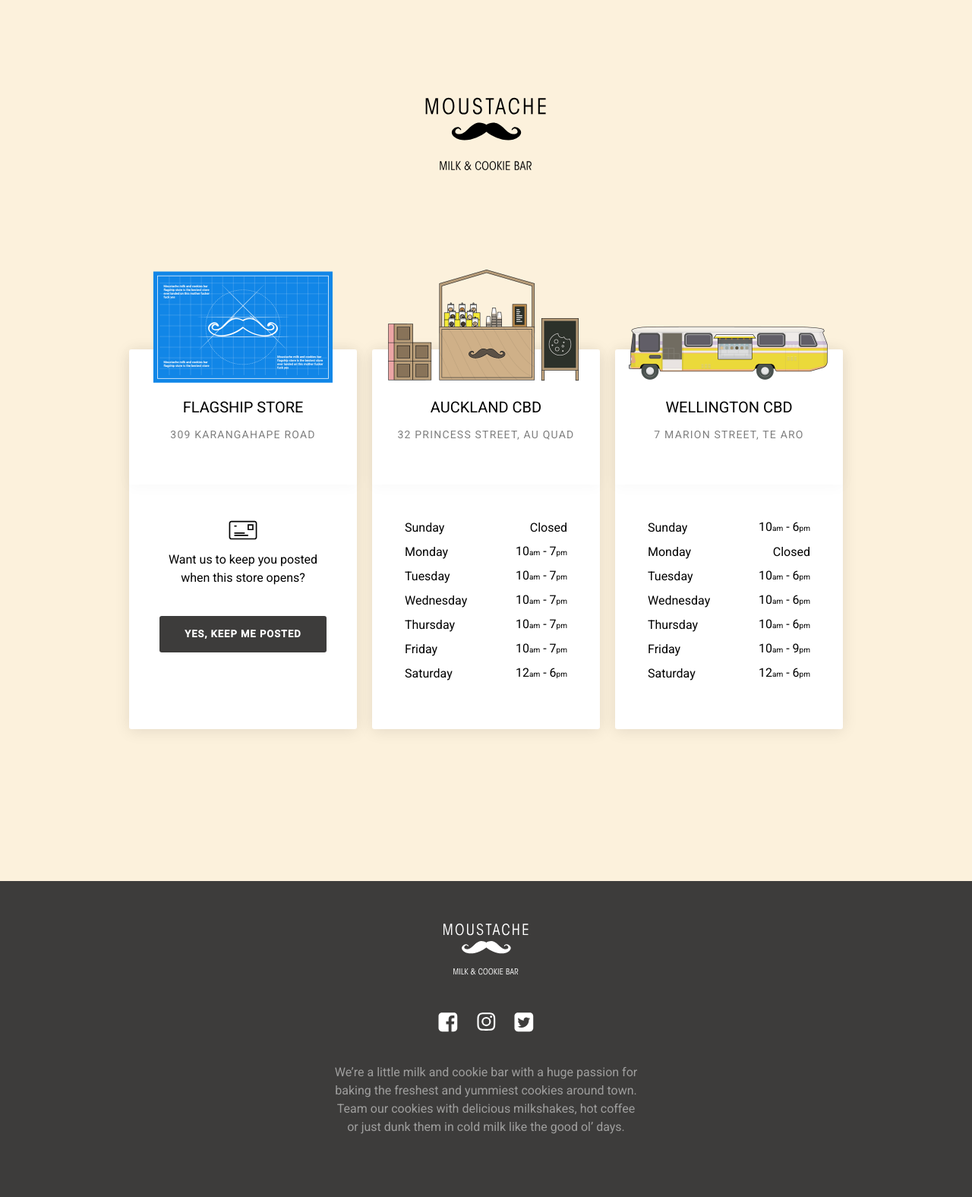
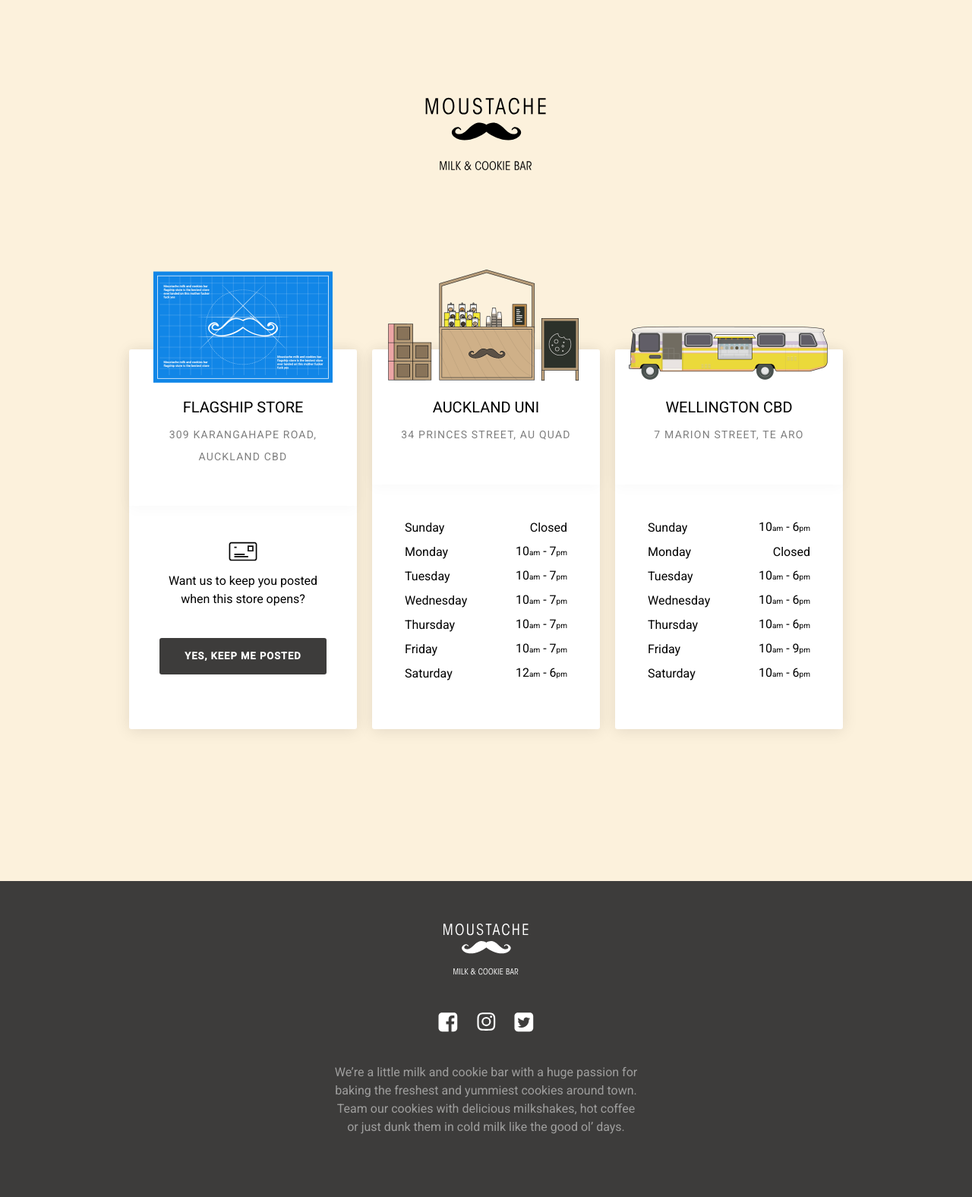
Before and after one commit to aboutjax/moustache-jekyll, a Jekyll site: the page built from index.html, in a window 1280 px wide. Shown: the whole page at 76% size. Built offline with Jekyll 4.4.1, drawn with Linux system fonts in a browser that asks for light colours.

Commit message:
update spellings

```diff
--- a/_data/stores.json
+++ b/_data/stores.json
@@ -2,10 +2,10 @@
   {
     "id":"01",
     "type":"store",
-    "name":"Auckland CBD",
+    "name":"Auckland Uni",
     "description":"Auckland",
     "illustration": "/assets/images/illustration-auckland.png",
-    "address":"32 Princess Street, AU Quad",
+    "address":"34 Princes Street, AU Quad",
     "hours": {
       "sunday": {
         "closed": true,
@@ -84,7 +84,7 @@
       },
       "saturday": {
         "closed": false,
-        "open": "12",
+        "open": "10",
         "close": "6"
       }
     }
--- a/_includes/flagship-store.html
+++ b/_includes/flagship-store.html
@@ -2,7 +2,7 @@
   <img src="/assets/images/illustration-flagship.png" class="c-outlet-card__illustration">
   <div class="c-outlet-card__top">
     <h1 class="c-outlet-card__name">Flagship Store</h1>
-    <h3 class="c-outlet-card__address">309 Karangahape Road</h3>
+    <h3 class="c-outlet-card__address">309 Karangahape Road, Auckland CBD</h3>
   </div>
   <div class="c-outlet-card__hours">
     <p class="c-outlet-card__text">
--- a/css/main.css
+++ b/css/main.css
@@ -756,7 +756,10 @@ html {
   margin-top: 0;
   text-transform: uppercase;
   font-weight: 400;
-  text-align: center; }
+  text-align: center;
+  max-width: 25rem;
+  margin-left: auto;
+  margin-right: auto; }
 
 .c-outlet-card__hours {
   padding: 4rem;
--- a/src/sass/components/outlet-card/_rules.scss
+++ b/src/sass/components/outlet-card/_rules.scss
@@ -75,6 +75,9 @@
   text-transform: uppercase;
   font-weight: 400;
   text-align: center;
+  max-width: 25rem;
+  margin-left: auto;
+  margin-right: auto;
 }
 
 .c-outlet-card__hours {
```
